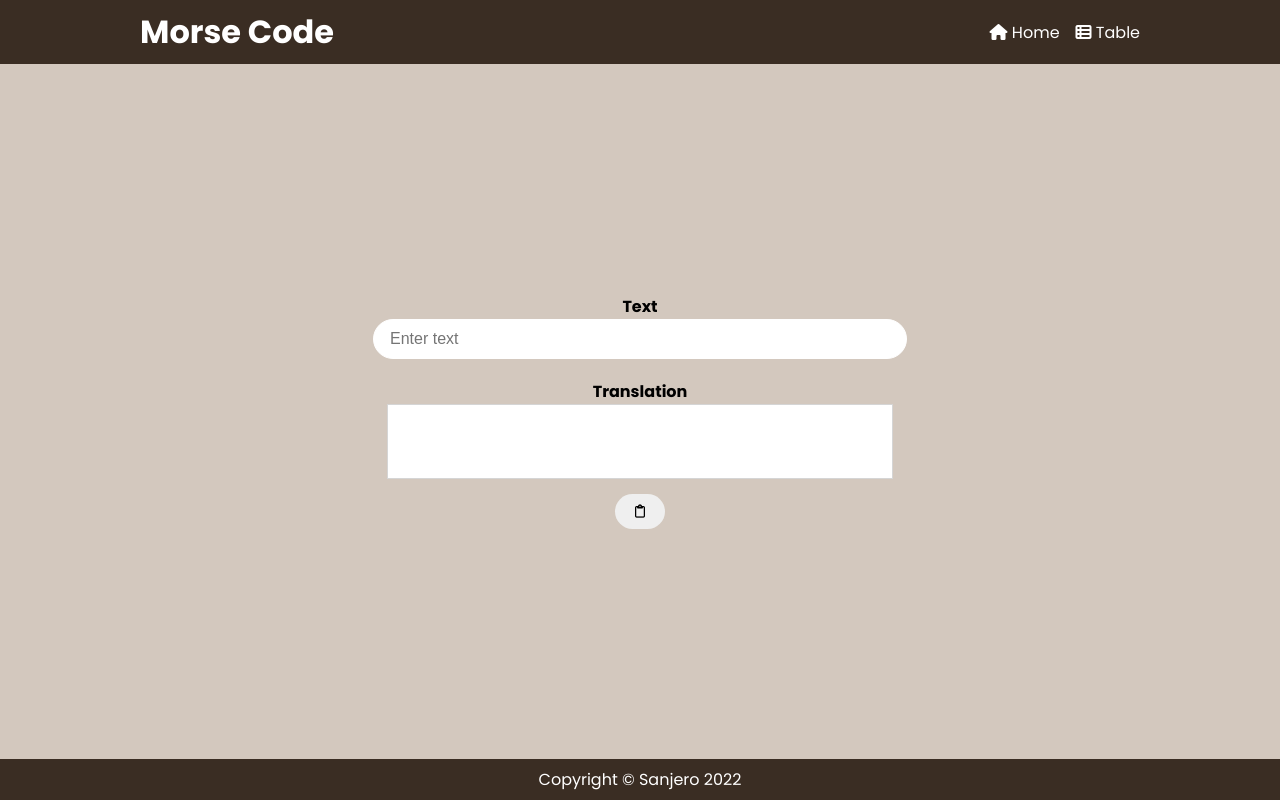
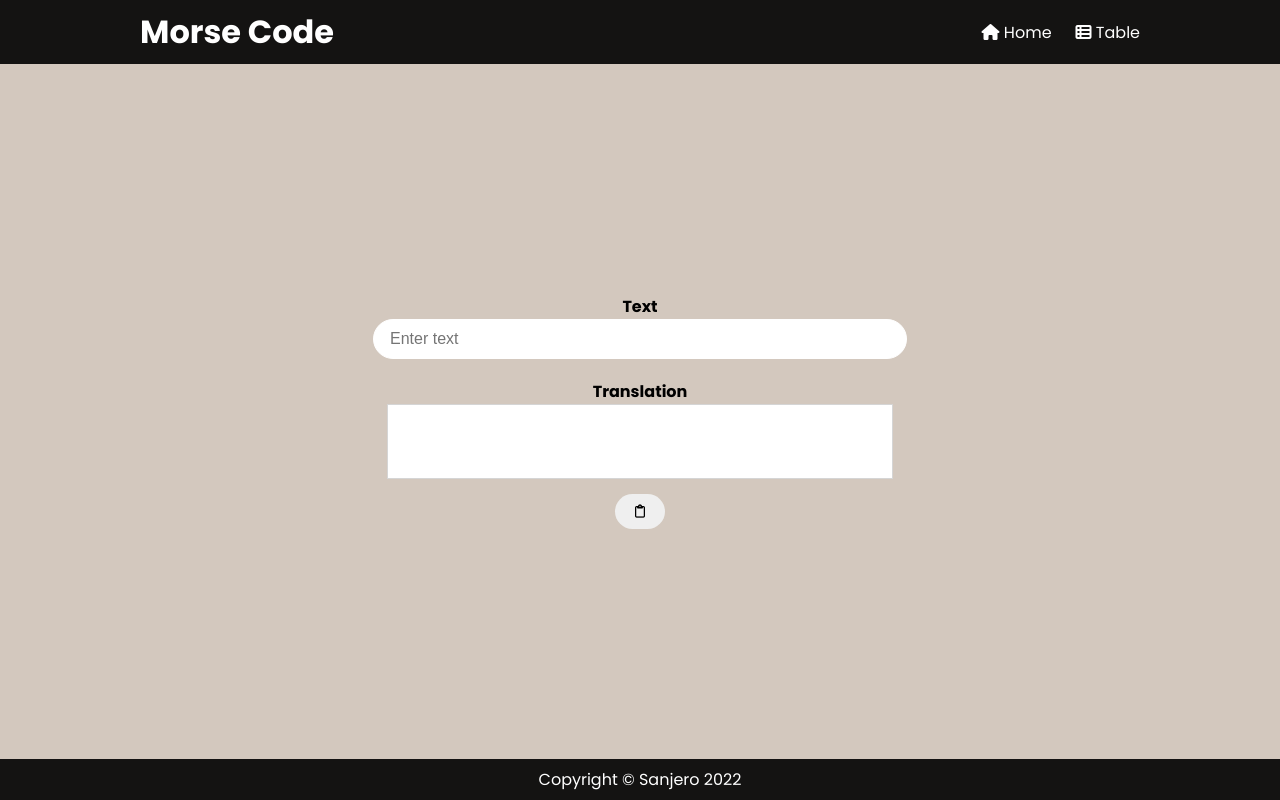
Before and after one commit to Sanjero20/morse-code-translator, a website built with webpack: page dist/index.html in a window 1280 px wide. Built offline with Linux system fonts and the light colour scheme.

Commit message:
Change color theme

```diff
--- a/src/sass/_colors.scss
+++ /dev/null
@@ -1,4 +0,0 @@
-$colors: (
-  'white': white,
-  'black': black,
-);
--- a/src/sass/_variables.scss
+++ b/src/sass/_variables.scss
@@ -1,5 +1,5 @@
 // theme colors
-$bg-color: #3a2d23;
+$bg-color: #141312;
 $primary-color: #d3c8be;
 $secondary-color: #b0a09d;
 
--- a/src/sass/main.scss
+++ b/src/sass/main.scss
@@ -1,10 +1,9 @@
 @import 'base';
 @import 'variables';
-@import 'colors';
-@import 'mobile';
+@import './pages/mobile';
 
 // Import pages styling
-@import 'practice';
+@import './pages/practice';
 
 // Mixins (functions)
 @mixin flex-system($direction, $justify, $align, $gap) {
@@ -29,7 +28,7 @@ header {
   color: white;
 
   ul {
-    @include flex-system(row, none, center, 1em);
+    @include flex-system(row, none, center, 1.5em);
     li {
       cursor: pointer;
       &:hover {
```
Also changed, not shown: dist/main.js, src/sass/pages/_mobile.scss (renamed from src/sass/_mobile.scss).
